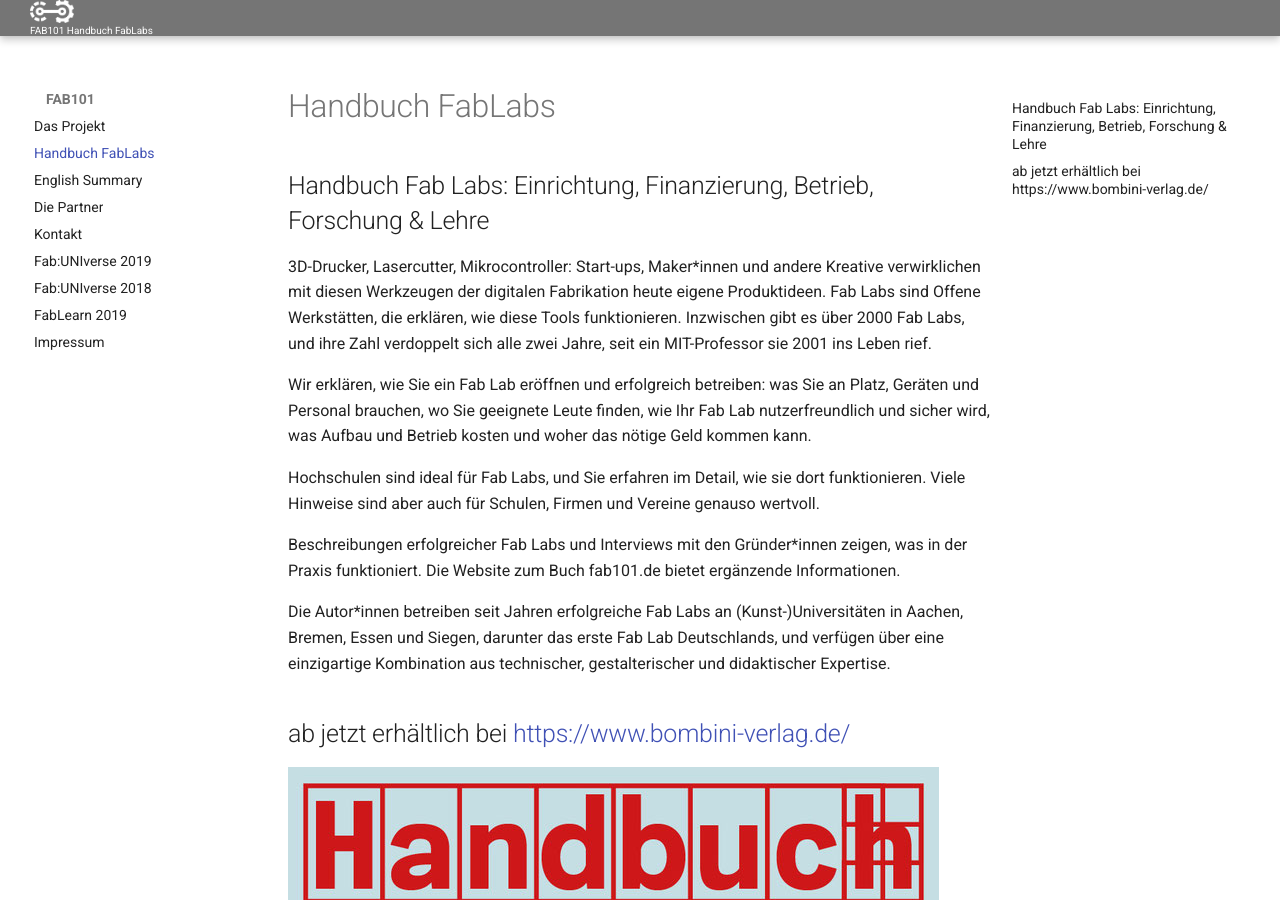
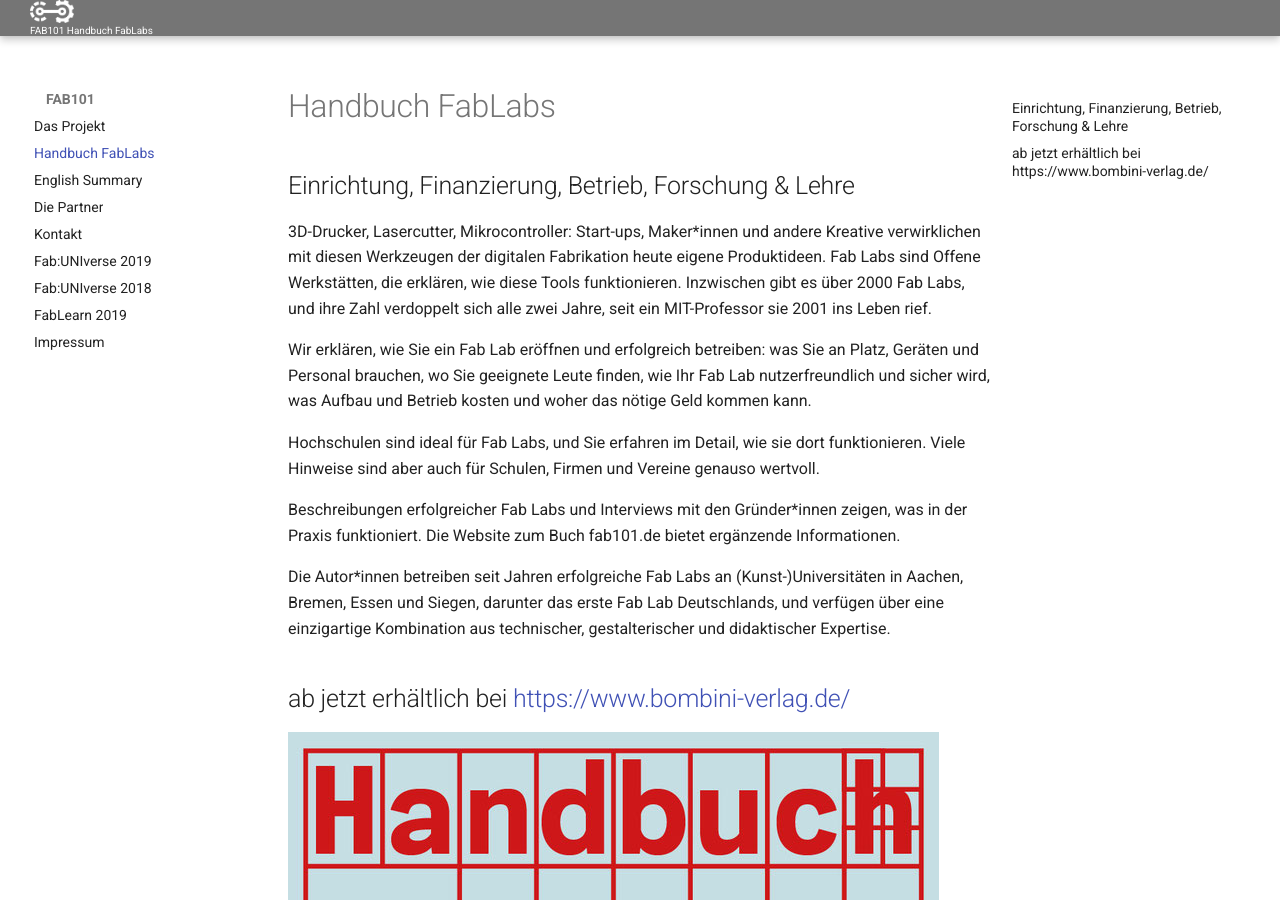
Before and after one commit to FabLabSiegen/fab101-docs, an MkDocs documentation site: the page built from docs/buch.md, in a window 1280 px wide and 900 px high. Built offline with MkDocs 1.6.1 and Material for MkDocs 9.7.7, drawn with Linux system fonts in a browser that asks for light colours.

Commit message:
Update buch.md

```diff
--- a/docs/buch.md
+++ b/docs/buch.md
@@ -1,6 +1,6 @@
 
 
-## Handbuch Fab Labs: Einrichtung, Finanzierung, Betrieb, Forschung & Lehre
+## Einrichtung, Finanzierung, Betrieb, Forschung & Lehre
 
 
 
@@ -18,7 +18,7 @@ Die Autor*innen betreiben seit Jahren erfolgreiche Fab Labs an (Kunst-)Universit
 
 ## ab jetzt erhältlich bei [https://www.bombini-verlag.de/](https://www.bombini-verlag.de/shop/handbuch-fab-labs/#cc-m-product-7363789359)
 
-![](images/handbuchfablabs_cover.jpg?v=4&s=100)
+[![](images/handbuchfablabs_cover.jpg?v=4&s=100)](https://www.bombini-verlag.de/shop/handbuch-fab-labs/#cc-m-product-7363789359)
 
 256 Seiten, Hardcore, Fadenheftung, vierfarbig, auf Munken (Lynx Rough, zartweiß)-Papier gedruckt
 ISBN  978-3-946496-26-7
```
